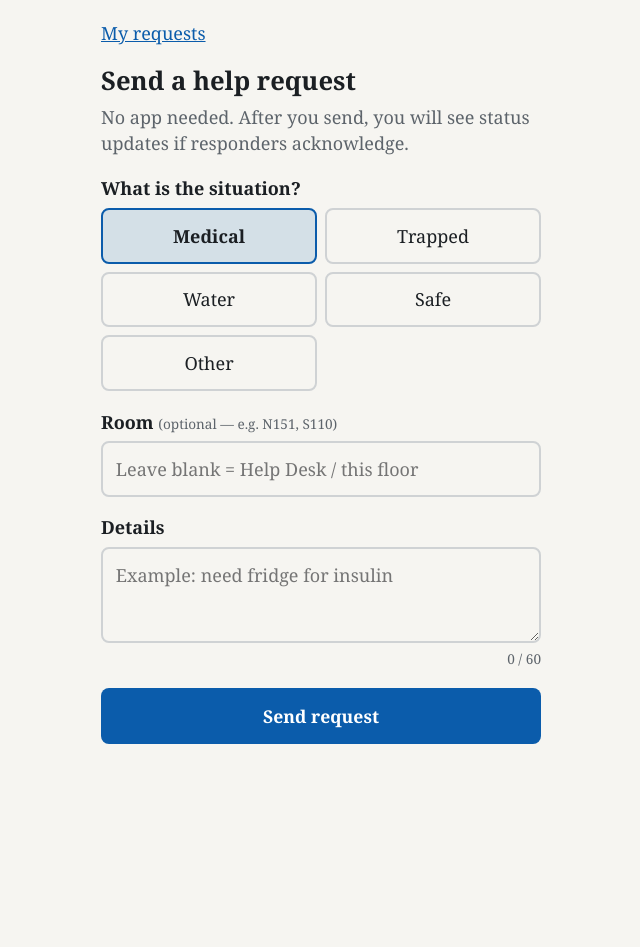
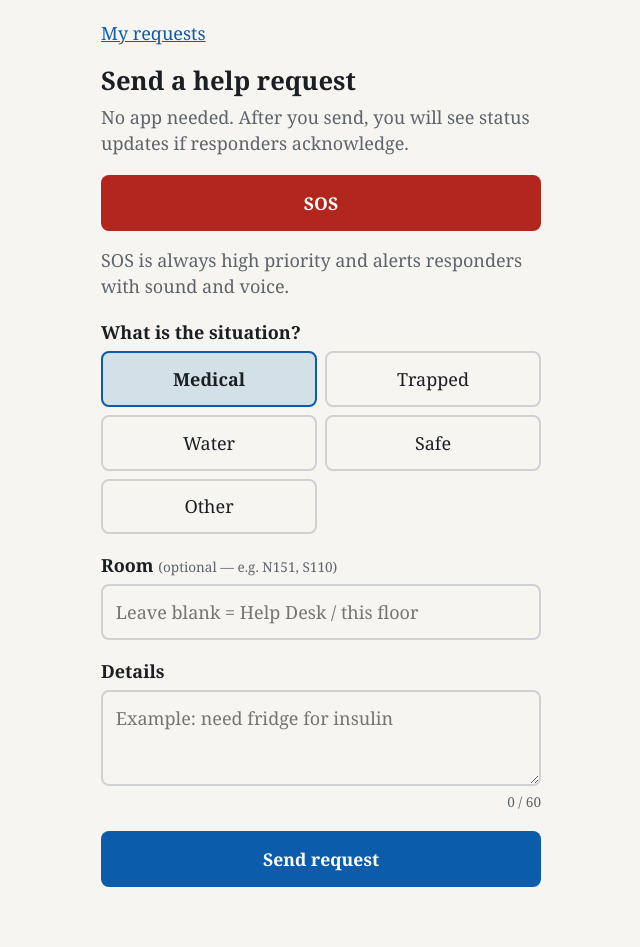
Before and after one commit to MakamAnish/HackUmass-OutageMesh, a Flask app: page / in a window 1280 px wide. Shown: the whole page, without its empty margins (319-959 px from the left). Before the commit the page ends 744 px from the top, so only its background shows below. Run offline with Flask 3, Linux system fonts and the light colour scheme.

Commit message:
Add SOS button (top of form) with receiver voice and beep alarm.
Restores emergency SOS without GPS/HTTPS; pin still uses help-point floor maps.

Co-authored-by: Cursor <cursoragent@cursor.com>

```diff
--- a/ingest.py
+++ b/ingest.py
@@ -35,6 +35,7 @@ def ingest(payload: str, rssi: int | None = None, snr: float | None = None) -> d
             "received_at": datetime.now(timezone.utc).isoformat(),
             "status": "new",
             "synced": 0,
+            "sos": 1 if decoded.get("sos") else 0,
         }
         return insert(row)
     except Exception as exc:  # pragma: no cover - defensive per contract
--- a/protocol.py
+++ b/protocol.py
@@ -6,7 +6,7 @@ import re
 import threading
 from pathlib import Path
 
-CATEGORIES = ("MED", "TRAP", "WATER", "SAFE", "OTHER")
+CATEGORIES = ("MED", "TRAP", "WATER", "SAFE", "OTHER", "SOS")
 MAX_TEXT = 60
 MAX_ACK_TEXT = 40
 MAX_PAYLOAD = 100
@@ -67,6 +67,7 @@ def decode(payload: str) -> dict:
         "room": None if room == NO_ROOM else room,
         "category": category,
         "text": sanitize(text),
+        "sos": category == "SOS",
     }
 
 
--- a/sender_app.py
+++ b/sender_app.py
@@ -64,6 +64,11 @@ def send():
     category = str(payload.get("category") or "OTHER").upper()
     text = sanitize(payload.get("text") or "")
     client_id = sanitize(payload.get("client_id") or "")[:40]
+    sos = bool(payload.get("sos")) or category == "SOS"
+    if sos:
+        category = "SOS"
+        if not text:
+            text = "SOS"
 
     if not text:
         return jsonify({"ok": False, "error": "Type a short message first."}), 400
--- a/templates/form.html
+++ b/templates/form.html
@@ -20,8 +20,10 @@ input,textarea{width:100%}
 textarea{min-height:6rem;resize:vertical}
 .hint{color:var(--mute);font-size:.85rem;font-weight:400}
 #cnt{color:var(--mute);font-size:.85rem;text-align:right}
-#go{width:100%;margin-top:1.2rem;padding:1rem;font:700 1.1rem Georgia,serif;background:var(--go);color:#fff;border:0;border-radius:.5rem}
-#go:disabled{opacity:.6}
+#go,#sos{width:100%;padding:1rem;font:700 1.1rem Georgia,serif;border:0;border-radius:.5rem}
+#sos{background:#b3261e;color:#fff;margin:0 0 1rem}
+#go{background:var(--go);color:#fff;margin-top:1.2rem}
+#go:disabled,#sos:disabled{opacity:.6}
 :focus-visible{outline:3px solid var(--go);outline-offset:2px}
 #msg{margin-top:1rem;font-weight:600;min-height:1.5rem}
 nav{margin-bottom:1rem}
@@ -33,6 +35,8 @@ nav a{color:var(--go)}
 <nav><a href="/requests">My requests</a></nav>
 <h1>Send a help request</h1>
 <p class="s">No app needed. After you send, you will see status updates if responders acknowledge.</p>
+<button id="sos" type="button">SOS</button>
+<p class="s">SOS is always high priority and alerts responders with sound and voice.</p>
 <label>What is the situation?</label>
 <div class="cats" id="cats">
 {% for k,v in cats.items() %}<button type="button" data-c="{{k}}" aria-pressed="{{ 'true' if k=='MED' else 'false' }}">{{v}}</button>{% endfor %}
@@ -42,7 +46,7 @@ nav a{color:var(--go)}
 <label for="text">Details</label>
 <textarea id="text" maxlength="60" placeholder="Example: need fridge for insulin"></textarea>
 <div id="cnt">0 / 60</div>
-<button id="go">Send request</button>
+<button id="go" type="button">Send request</button>
 <div id="msg" role="status"></div>
 </main>
 <script>
@@ -68,19 +72,21 @@ $("cats").onclick=e=>{
   [...$("cats").children].forEach(x=>x.setAttribute("aria-pressed",x===b?"true":"false"));
 };
 $("text").oninput=()=>$("cnt").textContent=$("text").value.length+" / 60";
-$("go").onclick=async()=>{
+async function submit(sos){
   const m=$("msg");
   $("go").disabled=true;
+  $("sos").disabled=true;
   m.style.color="";
-  m.textContent="Sending...";
+  m.textContent=sos?"Sending SOS...":"Sending...";
   try{
     const r=await fetch("/send",{
       method:"POST",
       headers:{"Content-Type":"application/json"},
       body:JSON.stringify({
         room:$("room").value.trim(),
-        category:cat,
-        text:$("text").value,
+        category:sos?"SOS":cat,
+        sos:sos,
+        text:sos?($("text").value||"SOS"):$("text").value,
         client_id:clientId()
       })
     });
@@ -100,7 +106,10 @@ $("go").onclick=async()=>{
     m.textContent="Could not reach the relay. Is sender_app running? On phone use this laptop's hotspot IP, not campus Wi-Fi.";
   }
   $("go").disabled=false;
-};
+  $("sos").disabled=false;
+}
+$("go").onclick=()=>submit(false);
+$("sos").onclick=()=>submit(true);
 </script>
 </body>
 </html>
--- a/triage.py
+++ b/triage.py
@@ -1,6 +1,6 @@
 import re
 
-CATEGORIES = ("MED", "TRAP", "WATER", "SAFE", "OTHER")
+CATEGORIES = ("MED", "TRAP", "WATER", "SAFE", "OTHER", "SOS")
 
 HIGH_WORDS = {
     "insulin",
@@ -44,6 +44,9 @@ def keyword_score(category: str, text: str) -> dict:
     cleaned = _normalize(text)
     reasons = []
     score = 0
+
+    if category == "SOS":
+        return {"level": "HIGH", "score": 100, "reasons": ["sos"]}
 
     if category in {"MED", "TRAP"}:
         reasons.append(f"cat:{category}")
```
Also changed, not shown: db.py (+11 -3 lines), templates/dashboard.html (+51 -1 lines), tests/test_protocol.py (+10 -0 lines).
